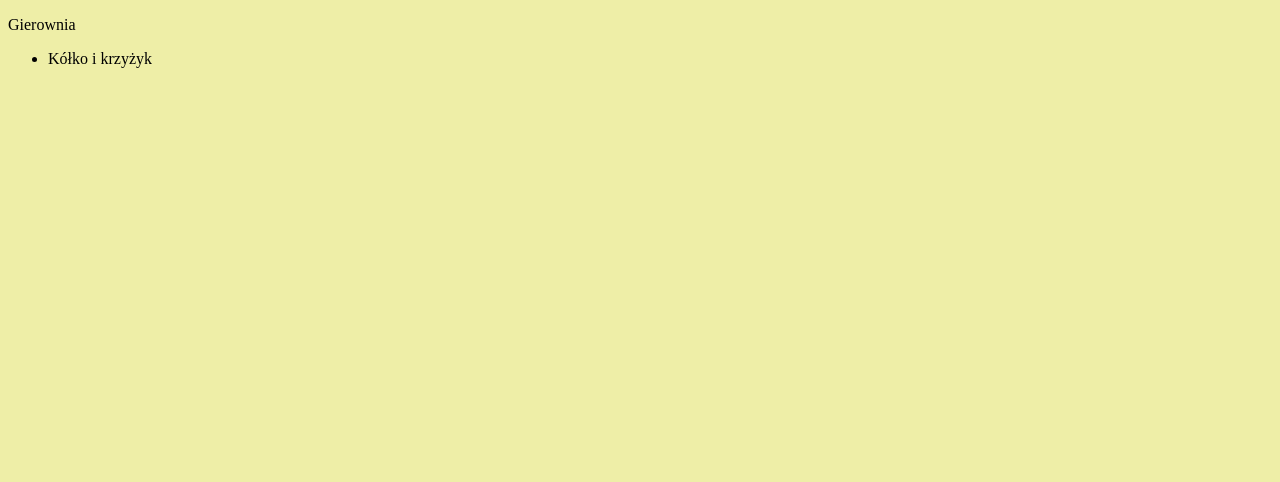
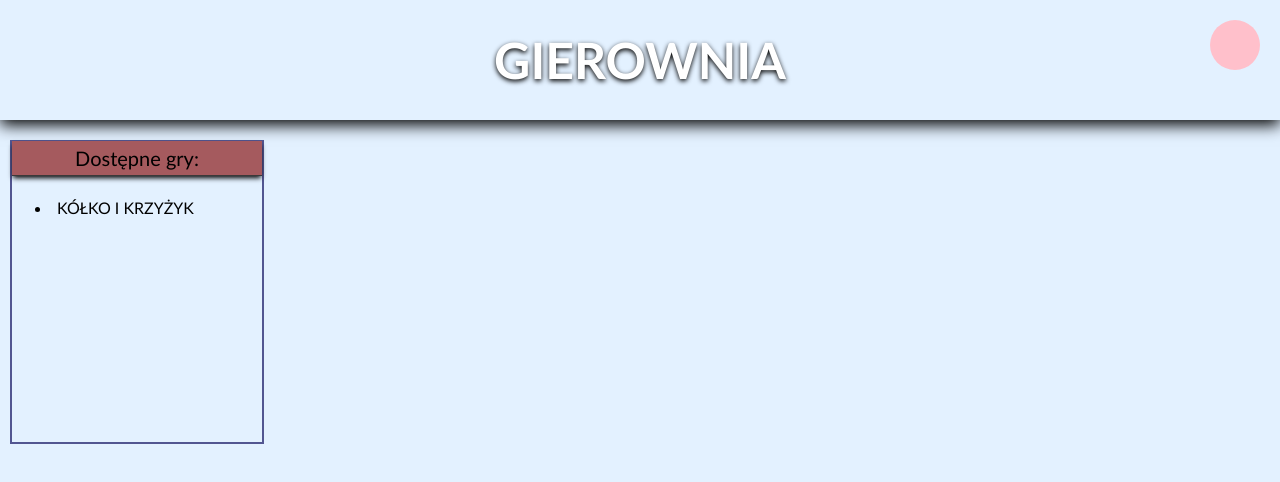
Before and after one commit to djarosz-hub/ProgramowanieAplikacjiWebowychLAB, a website built with webpack: page Lab4/dist/index.html in a window 1280 px wide. Built offline with nearby package versions, Linux system fonts and the light colour scheme; files whose address does not match are found by name.

Commit message:
working on styling

```diff
--- a/Lab4/src/index.ts
+++ b/Lab4/src/index.ts
@@ -2,7 +2,7 @@ import { Games } from "./gamesEnum";
 import { Game } from "./gameModel";
 import { TicTacToe } from "./tictactoe/tictactoe";
 import './styles/styles.scss';
-
+import Switcher from './switcher';
 class App {
 
     constructor() {
@@ -12,9 +12,12 @@ class App {
     init(): void {
         const menuContainer = <HTMLDivElement>(document.createElement('div'));
         const gameContainer = <HTMLDivElement>(document.createElement('div'));
+        const menuHeader = <HTMLDivElement>(document.createElement('div'));
         const list = document.createElement('ul');
-        menuContainer.setAttribute("id","gameList");
-        gameContainer.setAttribute("id","gameSpot");
+
+        menuContainer.className = 'menu';
+        gameContainer.className ='gameSpot';
+
 
         for(const gameKind of Object.keys(Games)){
             if(isNaN(Number(gameKind)))
@@ -28,12 +31,18 @@ class App {
             })
             list.appendChild(item);
         }
+        const menuHeaderP = <HTMLElement>document.createElement('p');
+        menuHeaderP.innerHTML = 'Dostępne gry:';
+        menuHeader.appendChild(menuHeaderP);
+        menuContainer.appendChild(menuHeader);
         menuContainer.appendChild(list);
-        const main = document.createElement('main');
-        main.setAttribute('id','mainContainer');
+
+        const main = <HTMLElement>document.createElement('main');
+        main.className = 'mainContainer';
         main.appendChild(menuContainer);
         main.appendChild(gameContainer);
         document.body.appendChild(main);
+        new Switcher();
     }
 }
 class GameFactory {
--- a/Lab4/src/styles/_game.scss
+++ b/Lab4/src/styles/_game.scss
@@ -0,0 +1,3 @@
+.gameSpot{
+    background-color: blue;
+}
--- a/Lab4/src/styles/_main.scss
+++ b/Lab4/src/styles/_main.scss
@@ -0,0 +1,4 @@
+.mainContainer{
+    // background-color: red;
+    display:flex;
+}
--- a/Lab4/src/styles/_menu.scss
+++ b/Lab4/src/styles/_menu.scss
@@ -0,0 +1,32 @@
+.menu{
+    width:250px;
+    // height:auto;
+    margin-left:10px;
+    min-height: 300px;
+    @include defaultBorder(2px, rgb(82, 86, 145));
+    div {
+        background: rgb(165, 90, 94);
+        display:flex;
+        justify-content: center;
+        align-content: center;
+        box-shadow: 0px 3px 5px -1px black;
+        border-bottom: 1px solid rgb(59, 57, 57);
+        transform: translate(0px, -1px);
+        p {
+            margin:5px;
+            font-size:20px;
+        }
+    }
+    li {
+        // display:flex;
+        // align-content: center;
+        // justify-content: center;
+        // text-align: center;
+        padding:5px;
+        text-transform:uppercase;
+        &:hover{
+            background: wheat;
+            transition: $transitionTime;
+        }
+    }
+}
--- a/Lab4/src/styles/_mixins.scss
+++ b/Lab4/src/styles/_mixins.scss
@@ -0,0 +1,3 @@
+@mixin defaultBorder($size, $color){
+    border: $size solid $color;
+}
--- a/Lab4/src/styles/_variables.scss
+++ b/Lab4/src/styles/_variables.scss
@@ -0,0 +1,8 @@
+// main
+$body-color: rgba(184, 221, 255, 0.39);
+$transitionTime: .3s;
+
+// switcher
+$switcherTopPos: 20px;
+$switcherRightPos: 20px;
+$switcherHoverColor: rgba(255, 255, 255, 0.473);
--- a/Lab4/src/styles/styles.scss
+++ b/Lab4/src/styles/styles.scss
@@ -1,7 +1,42 @@
+@import 'variables';
+@import 'mixins';
 @import 'main';
 @import 'menu';
 @import 'game';
-$body-color: rgb(238, 238, 167);
+@import '../tictactoe/styles/styles.scss';
+
 body {
-    background-color: $body-color;
+    font-family: 'Gill Sans', 'Gill Sans MT', Calibri, 'Trebuchet MS', sans-serif;
+    background: $body-color;
+    margin:0;
+    padding:0;
 }
+header{
+    display:flex;
+    justify-content: center;
+    align-content: center;
+    box-shadow: 0px 5px 15px black;
+    z-index: 100;
+    margin-bottom:20px;
+
+    p {
+        color:rgb(255, 255, 255);
+        font-weight: bold;
+        font-size:50px;
+        text-shadow: 0px 2px 5px black;
+        margin:30px;
+    }
+}
+.switcher{
+    background:pink;
+    width:50px;
+    height:50px;
+    position:fixed;
+    top: $switcherTopPos;
+    right: $switcherRightPos;
+    border-radius:50%;
+    &:hover{
+        background: $switcherHoverColor;
+        transition: $transitionTime;
+    }
+}
--- /dev/null
+++ b/Lab4/src/switcher.ts
@@ -0,0 +1,20 @@
+class Switcher {
+
+    constructor() {
+        this.init();
+    }
+    init(): void {
+        const switcher = <HTMLElement>document.createElement('div');
+        switcher.className = 'switcher';
+        switcher.addEventListener('click', () => {
+            if(document.body.hasAttribute('dark-theme')){
+                document.body.removeAttribute('dark-theme');
+            }
+            else{
+                document.body.setAttribute('dark-theme', 'dark');
+            }
+        })
+        document.body.appendChild(switcher);
+    }
+}
+export default Switcher;
--- /dev/null
+++ b/Lab4/src/tictactoe/styles/_cell.scss
@@ -0,0 +1,9 @@
+.cell{
+    width:100px;
+    height:100px;
+    background-color: bisque;
+    font-size:70px;
+    text-align: center;
+    color:black;
+    border: 2px solid black;
+}
--- /dev/null
+++ b/Lab4/src/tictactoe/styles/_styles.scss
@@ -0,0 +1 @@
+@import 'cell';
```
Also changed, not shown: Lab4/dist/index.html, Lab4/dist/index.js, Lab4/dist/styles.css (deleted).
